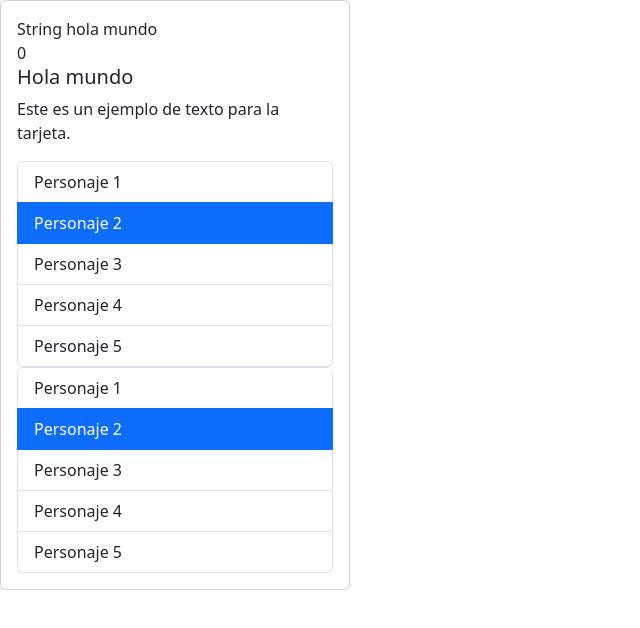
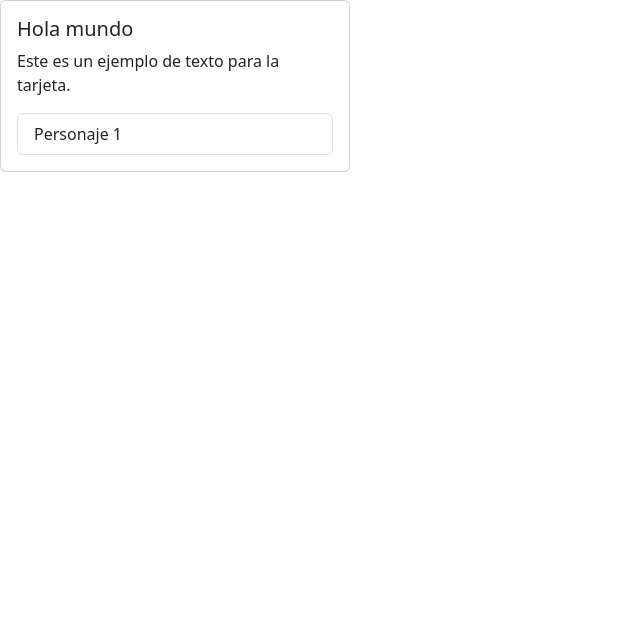
Before and after one commit to alezithop/aprende-react-ahora-curso-de-HolaMundo, a React (Vite) app: page / in a window 1280 px wide. Shown: the top 628 px of the page, without its empty margins (0-640 px from the left). Built offline with nearby package versions, Linux system fonts and the light colour scheme.

Commit message:
Valores condicionales parte 1: se encarga de almacenar la lógica de qué es lo que se renderiza y que no.

```diff
--- a/src/App.tsx
+++ b/src/App.tsx
@@ -1,46 +1,41 @@
 import Card, { CardBody } from "./components/Card";
 import List from "./components/List";
-/**
- * truthy values: cualquier valor que no sea falsy
- * falsy values: 0, "", null, undefined, NaN, false
- */
 
 function App() {
   const list = [
     "Personaje 1",
-    "Personaje 2",
-    "Personaje 3",
-    "Personaje 4",
-    "Personaje 5",
+    //   "Personaje 2",
+    //   "Personaje 3",
+    //   "Personaje 4",
+    //   "Personaje 5",
   ];
 
-  const list2: string[] = [];
+  // const list: string[] = [];
 
   const handleSelect = (elemento: string) => {
     console.log("Imprimiendo: ", elemento);
   };
 
-  const handleSelect2 = (elemento: string) => {
-    console.log("Mostrando: ", elemento);
-  };
+  // const handleSelect2 = (elemento: string) => {
+  //   console.log("Mostrando: ", elemento);
+  // };
+
+  // se encarga de almacenar la lógica de qué es lo que se renderiza y que no.
+  const contenido = list.length ? (
+    <List data={list} onSelect={handleSelect} />
+  ) : (
+    "Sin elementos para mostrar"
+  );
+
   // código jsx aquí -> se va a transformar a llamadas de React.createElement
   return (
     <Card>
-      {"" && "String vacio"}
-      {"Hola mundo" && "String hola mundo"}
-      <br />
-      {list2.length && "Mi lista 2"}{" "}
-      {/* <- Se renderiza porque list2.length es 0 (falsy) pero detecta el 0 como un valor
-      // Por eso hay que agregar una evaluación */}
-      {list2.length !== 0 && "Mi lista 2"}{" "}
-      {/* <- Ahora no se renderiza si list2 está vacía (0) */}
       <CardBody
         title="Hola mundo"
         text="Este es un ejemplo de texto para la tarjeta."
         // text2="Este es un texto opcional adicional." // <- Este texto es un parametro opcional
       />
-      <List data={list} onSelect={handleSelect} />
-      <List data={list} onSelect={handleSelect2} />
+      {contenido}
     </Card>
   );
 }
```
